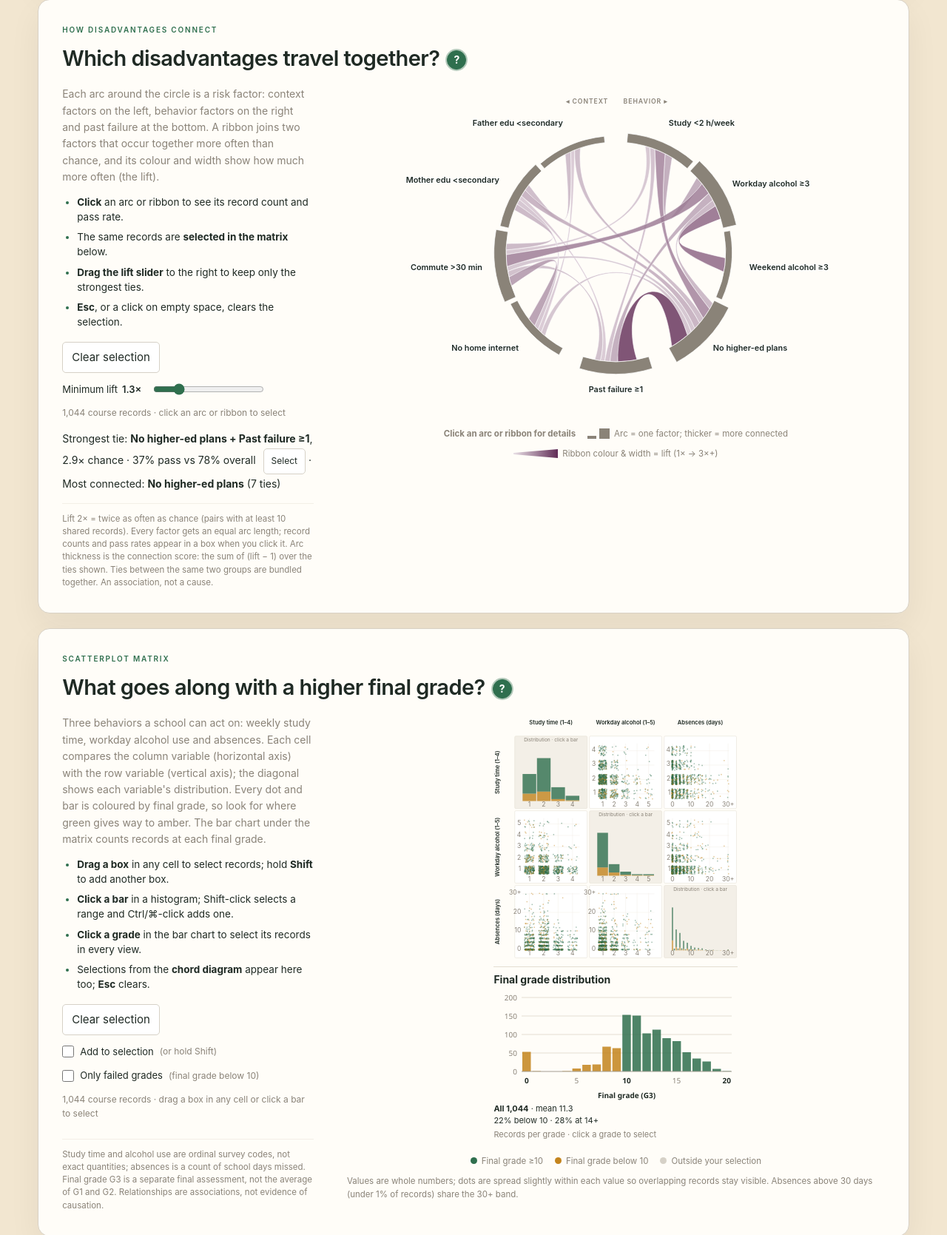
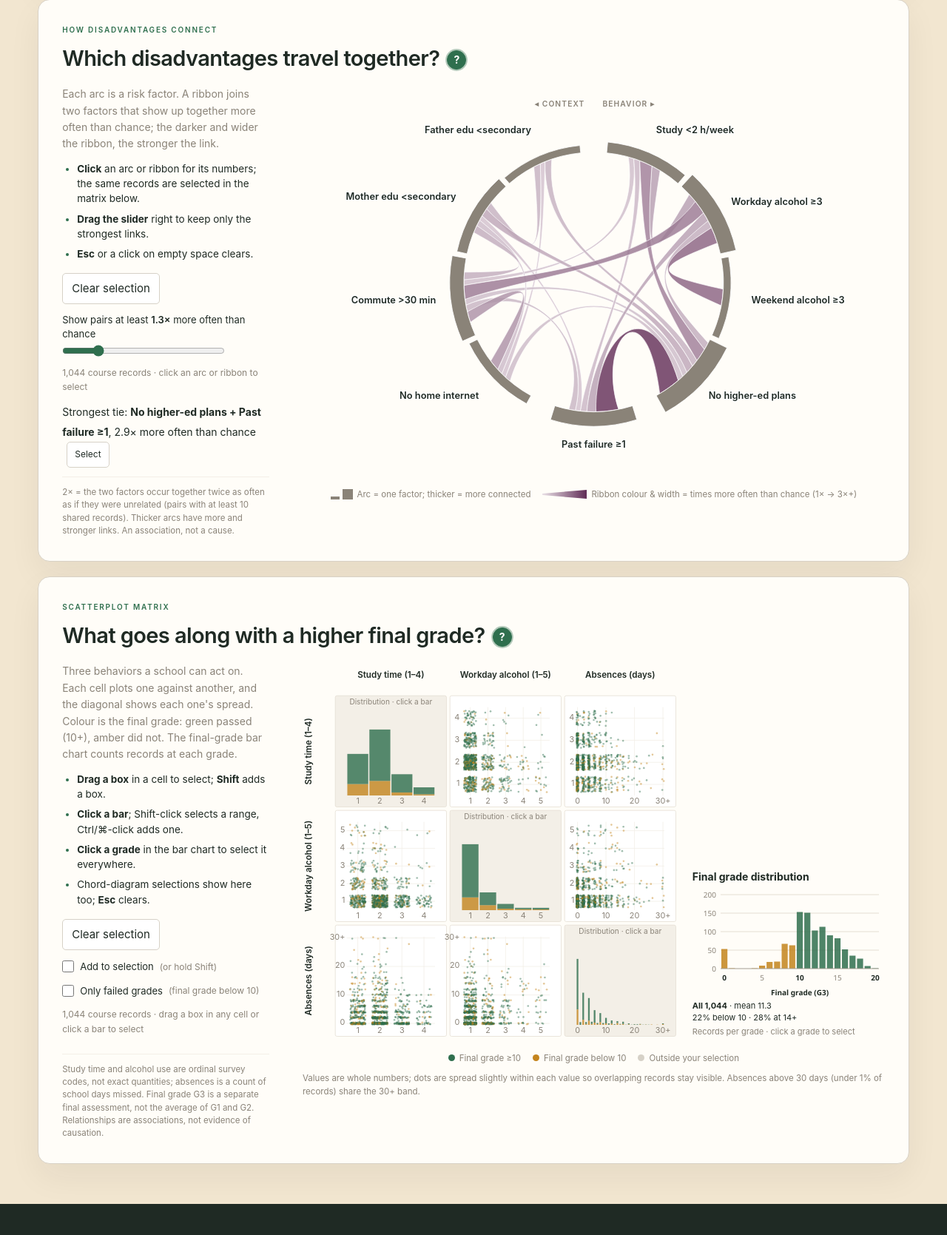
Before and after one commit to yoshspider/Data-Vis-Principles-School-Success, a plain HTML site: page web/index.html in a window 1280 px wide. Shown: the part 5736-7405 px from the top of the page at 74% size. Drawn offline with Linux system fonts and the light colour scheme.

Commit message:
make chord diagram and scatterplots larger and clarify chord wording

```diff
--- a/web/index.html
+++ b/web/index.html
@@ -95,29 +95,28 @@
 <article class="card wide-card fig-card" id="network"><p class="eyebrow">HOW DISADVANTAGES CONNECT</p><h3>Which disadvantages travel together?</h3>
 <div class="fig-layout">
 <div class="fig-text">
-<p>Each arc around the circle is a risk factor: context factors on the left, behavior factors on the right and past failure at the bottom. A ribbon joins two factors that occur together more often than chance, and its colour and width show how much more often (the lift).</p>
+<p>Each arc is a risk factor. A ribbon joins two factors that show up together more often than chance; the darker and wider the ribbon, the stronger the link.</p>
 <ul class="fig-points">
-<li><strong>Click</strong> an arc or ribbon to see its record count and pass rate.</li>
-<li>The same records are <strong>selected in the matrix</strong> below.</li>
-<li><strong>Drag the lift slider</strong> to the right to keep only the strongest ties.</li>
-<li><strong>Esc</strong>, or a click on empty space, clears the selection.</li>
+<li><strong>Click</strong> an arc or ribbon for its numbers; the same records are selected in the matrix below.</li>
+<li><strong>Drag the slider</strong> right to keep only the strongest links.</li>
+<li><strong>Esc</strong> or a click on empty space clears.</li>
 </ul>
-<div class="scatter-controls"><button id="network-clear" type="button">Clear selection</button><label class="net-threshold">Minimum lift <output id="net-lift-value">1.3×</output><input type="range" id="net-lift" min="1" max="2.5" step="0.1" value="1.3"></label><span id="network-selection" aria-live="polite"></span></div>
+<div class="scatter-controls"><button id="network-clear" type="button">Clear selection</button><label class="net-threshold net-threshold-stack"><span>Show pairs at least <output id="net-lift-value">1.3×</output> more often than chance</span><input type="range" id="net-lift" min="1" max="2.5" step="0.1" value="1.3" aria-label="Minimum times more often than chance"></label><span id="network-selection" aria-live="polite"></span></div>
 <div id="net-callout"></div>
-<p class="note">Lift 2× = twice as often as chance (pairs with at least 10 shared records). Every factor gets an equal arc length; record counts and pass rates appear in a box when you click it. Arc thickness is the connection score: the sum of (lift − 1) over the ties shown. Ties between the same two groups are bundled together. An association, not a cause.</p>
+<p class="note">2× = the two factors occur together twice as often as if they were unrelated (pairs with at least 10 shared records). Thicker arcs have more and stronger links. An association, not a cause.</p>
 </div>
-<div class="fig-visual"><div class="net-layout"><div id="network-chart" class="chart network-chart"></div><aside id="net-detail" class="net-detail net-pop" hidden aria-live="polite" aria-label="Details of the clicked factor or ribbon"></aside></div><div class="legend net-legend"><span><strong>Click an arc or ribbon for details</strong></span><span><svg width="30" height="14" aria-hidden="true"><rect y="10" width="12" height="4" fill="#8a8378"/><rect x="16" y="0" width="14" height="14" fill="#8a8378"/></svg>Arc = one factor; thicker = more connected</span><span><svg width="60" height="12" aria-hidden="true"><defs><linearGradient id="lift-key"><stop offset="0" stop-color="rgb(233,224,230)"/><stop offset="1" stop-color="rgb(96,44,86)"/></linearGradient></defs><path d="M0 5 L60 0 V12 L0 7 Z" fill="url(#lift-key)"/></svg>Ribbon colour &amp; width = lift (1× → 3×+)</span></div></div>
+<div class="fig-visual"><div class="net-layout"><div id="network-chart" class="chart network-chart"></div><aside id="net-detail" class="net-detail net-pop" hidden aria-live="polite" aria-label="Details of the clicked factor or ribbon"></aside></div><div class="legend net-legend"><span><svg width="30" height="14" aria-hidden="true"><rect y="10" width="12" height="4" fill="#8a8378"/><rect x="16" y="0" width="14" height="14" fill="#8a8378"/></svg>Arc = one factor; thicker = more connected</span><span><svg width="60" height="12" aria-hidden="true"><defs><linearGradient id="lift-key"><stop offset="0" stop-color="rgb(233,224,230)"/><stop offset="1" stop-color="rgb(96,44,86)"/></linearGradient></defs><path d="M0 5 L60 0 V12 L0 7 Z" fill="url(#lift-key)"/></svg>Ribbon colour &amp; width = times more often than chance (1× → 3×+)</span></div></div>
 </div>
 </article>
 <article class="card wide-card scatter-card fig-card" id="v7"><p class="eyebrow">SCATTERPLOT MATRIX</p><h3>What goes along with a higher final grade?</h3>
 <div class="fig-layout">
 <div class="fig-text">
-<p>Three behaviors a school can act on: weekly study time, workday alcohol use and absences. Each cell compares the column variable (horizontal axis) with the row variable (vertical axis); the diagonal shows each variable's distribution. Every dot and bar is coloured by final grade, so look for where green gives way to amber. The bar chart under the matrix counts records at each final grade.</p>
+<p>Three behaviors a school can act on. Each cell plots one against another, and the diagonal shows each one's spread. Colour is the final grade: green passed (10+), amber did not. The final-grade bar chart counts records at each grade.</p>
 <ul class="fig-points">
-<li><strong>Drag a box</strong> in any cell to select records; hold <strong>Shift</strong> to add another box.</li>
-<li><strong>Click a bar</strong> in a histogram; Shift-click selects a range and Ctrl/⌘-click adds one.</li>
-<li><strong>Click a grade</strong> in the bar chart to select its records in every view.</li>
-<li>Selections from the <strong>chord diagram</strong> appear here too; <strong>Esc</strong> clears.</li>
+<li><strong>Drag a box</strong> in a cell to select; <strong>Shift</strong> adds a box.</li>
+<li><strong>Click a bar</strong>; Shift-click selects a range, Ctrl/⌘-click adds one.</li>
+<li><strong>Click a grade</strong> in the bar chart to select it everywhere.</li>
+<li>Chord-diagram selections show here too; <strong>Esc</strong> clears.</li>
 </ul>
 <div class="scatter-controls"><button id="matrix-clear" type="button">Clear selection</button><label class="add-toggle"><input type="checkbox" id="matrix-add">Add to selection <span>(or hold Shift)</span></label><label class="add-toggle"><input type="checkbox" id="matrix-failed">Only failed grades <span>(final grade below 10)</span></label><span id="matrix-selection" aria-live="polite"></span></div>
 <p class="note">Study time and alcohol use are ordinal survey codes, not exact quantities; absences is a count of school days missed. Final grade G3 is a separate final assessment, not the average of G1 and G2. Relationships are associations, not evidence of causation.</p>
--- a/web/linked.js
+++ b/web/linked.js
@@ -460,7 +460,7 @@ function networkNode(node, i, stats, conn) {
 }
 
 function networkEdge(link) {
-  const tip = `${pairLabel(link)}: ${link.n} course records have both, ${link.lift.toFixed(2)}× what independence predicts; ${pct(link.pass)} reach a final grade ≥10. Click or press Enter for details.`;
+  const tip = `${pairLabel(link)}: ${link.n} course records have both, ${link.lift.toFixed(1)}× more often than chance; ${pct(link.pass)} reach a final grade ≥10. Click or press Enter for details.`;
   const keys = `data-a="${FACTORS[link.a].key}" data-b="${FACTORS[link.b].key}"`;
   return `<g class="net-edge" ${keys}>`
     + mark('path', `class="net-link" d="${ribbonPath(link)}" fill="${liftColor(link.lift)}" data-ai="${link.a}" data-bi="${link.b}" ${keys}`, esc(tip), false) + '</g>';
@@ -470,9 +470,7 @@ function networkCallout(stats, conn) {
   const strongest = stats.pairs.filter(p => p.n >= NET_MIN_PAIR).sort((x, y) => y.lift - x.lift)[0];
   if (!strongest) return '<p class="net-callout">Too few records in this view to compare factor pairs.</p>';
   const [a, b] = [FACTORS[strongest.a], FACTORS[strongest.b]];
-  const hub = conn.scores.indexOf(Math.max(...conn.scores));
-  const hubText = conn.scores[hub] > 0 ? ` · Most connected: <strong>${esc(FACTORS[hub].label)}</strong> (${tieCount(conn.ties[hub].length)})` : '';
-  return `<p class="net-callout">Strongest tie: <strong>${esc(a.label)} + ${esc(b.label)}</strong>, ${strongest.lift.toFixed(1)}× chance · ${pct(strongest.pass)} pass vs ${pct(stats.pass)} overall <button type="button" id="net-strongest" data-a="${a.key}" data-b="${b.key}">Select</button>${hubText}</p>`;
+  return `<p class="net-callout">Strongest tie: <strong>${esc(a.label)} + ${esc(b.label)}</strong>, ${strongest.lift.toFixed(1)}× more often than chance <button type="button" id="net-strongest" data-a="${a.key}" data-b="${b.key}">Select</button></p>`;
 }
 
 function network() {
@@ -507,7 +505,7 @@ function nodeDetail(i) {
   return `${closeButton}<h4>${esc(node.label)}</h4>`
     + `<p><strong>${node.n}</strong> records · <strong>${node.n ? pct(node.pass) : '—'}</strong> reach 10+ <small>(${pct(stats.pass)} overall)</small></p>`
     + (node.n ? passBar(node.pass) : '')
-    + (ties.length ? `<p class="net-sub">Travels with</p><ul class="net-ties">${chips}${more}</ul>` : '<p class="net-sub">No ties at this minimum lift.</p>')
+    + (ties.length ? `<p class="net-sub">Travels with (× more often than chance)</p><ul class="net-ties">${chips}${more}</ul>` : '<p class="net-sub">No links at this slider setting.</p>')
     + deselectButton;
 }
 
@@ -516,7 +514,7 @@ function pairDetail(a, b) {
   if (!pair) return '';
   const expected = A.n * B.n / stats.total;
   return `${closeButton}<h4>${esc(A.label)} + ${esc(B.label)}</h4>`
-    + `<p><strong>${pair.n}</strong> records have both · <strong>${pair.lift.toFixed(1)}×</strong> chance <small>(${expected.toFixed(1)} expected)</small></p>`
+    + `<p><strong>${pair.n}</strong> records have both · <strong>${pair.lift.toFixed(1)}×</strong> more often than chance <small>(${expected.toFixed(1)} expected)</small></p>`
     + `<p><strong>${pct(pair.pass)}</strong> reach 10+ <small>(${pct(stats.pass)} overall)</small></p>` + passBar(pair.pass) + deselectButton;
 }
 
--- a/web/story.css
+++ b/web/story.css
@@ -307,6 +307,9 @@ html{overflow-x:clip}   /* the bands are 100vw wide, which includes the scrollba
 .fig-text .scatter-controls{flex-direction:column;align-items:flex-start;gap:12px;border:0;padding:0 0 12px;margin:0}
 .fig-text #network-selection,.fig-text #matrix-selection{margin-left:0;padding-bottom:0}
 .fig-text .net-threshold,.fig-text .scatter-controls .add-toggle{padding-bottom:0}
+.fig-text .scatter-controls .add-toggle{flex-wrap:wrap;column-gap:8px;row-gap:0}
+.fig-text .net-threshold-stack{flex-direction:column;align-items:flex-start!important;gap:6px;line-height:1.4}
+.fig-text .net-threshold-stack input{width:100%;max-width:220px;margin:0}
 .fig-text #net-callout{font-size:13px;line-height:1.7;margin:0 0 8px}
 .fig-text .note{margin:12px 0 0;padding-top:12px;border-top:1px solid #f3efe7;font-size:11.5px;line-height:1.5;color:var(--muted)}
 .fig-visual{display:flex;flex-direction:column;align-items:center}
@@ -315,13 +318,23 @@ html{overflow-x:clip}   /* the bands are 100vw wide, which includes the scrollba
 .fig-visual .legend{justify-content:center;font-size:11.5px;gap:8px 16px}
 @media(max-width:900px){.fig-layout{grid-template-columns:1fr}}
 @media(min-width:901px){
-  /* a third smaller than before: chord by height, matrix and grade chart by height */
-  .story .net-layout .network-chart svg{max-height:max(300px,calc((100svh - 130px) * .67))}
+  /* Sized to the screen height so each figure fits one viewport while staying large enough to click and drag in. */
+  .story .net-layout .network-chart svg{max-height:max(420px,calc(100svh - 150px))}
   .story .network-chart svg text{font-size:15px}
   .story .network-chart svg .net-group{font-size:12px}
-  .story .scatter-matrix{width:min(100%,max(330px,calc((100svh - 400px) * .67)))}
-  .story .grade-dist-panel{width:min(100%,max(330px,calc((100svh - 400px) * .67)))}
-  .story .scatter-matrix text{font-size:17px}
+  .story .scatter-matrix{width:min(100%,max(420px,calc(100svh - 260px)),640px)}
+  .story .grade-dist-panel{width:min(100%,max(420px,calc(100svh - 260px)),640px)}
+  /* The chord's text column is short, so it can be narrower and leave the circle more room. */
+  #network .fig-layout,#v7 .fig-layout{grid-template-columns:minmax(220px,280px) minmax(0,1fr)}
+  .story .scatter-matrix text{font-size:14px}
   .story .scatter-matrix .matrix-label{font-size:15px}
   .story .scatter-matrix .distribution-label{font-size:13px}
 }
+
+/* Wide screens: the grade chart sits beside the matrix instead of under it, so the larger matrix and
+   its linked grade chart still fit one screen. Narrower screens keep the chart under the matrix. */
+@media(min-width:1200px){
+  .story #v7 .matrix-layout{display:grid;grid-template-columns:minmax(0,min(max(420px,calc(100svh - 260px)),640px)) minmax(260px,1fr);gap:20px;align-items:end}
+  .story #v7 .scatter-matrix{width:100%}
+  .story #v7 .grade-dist-panel{width:auto;margin:0;padding-top:0;border-top:0}
+}
--- a/web/tips.js
+++ b/web/tips.js
@@ -45,7 +45,7 @@ const TIPS = {
   },
   network: {
     idea: 'The strongest tie in the data joins no higher-education plans with a past failure, about 3× what chance predicts; weekday and weekend drinking is next at 2.4×.',
-    tip: 'Click an arc or ribbon: its records light up in the matrix below. Drag the lift slider to the right to keep only the strongest ties.'
+    tip: 'Click an arc or ribbon: its records light up in the matrix below. Drag the slider to the right to keep only the pairs that occur together most often.'
   },
   v7: {
     idea: 'Of the three behaviors, study time separates grades most: pass rates climb from 73% at under two hours a week to 86% at five to ten. Absences only bite above 15 days (63% pass).',
```
Also changed, not shown: 1 other file.
